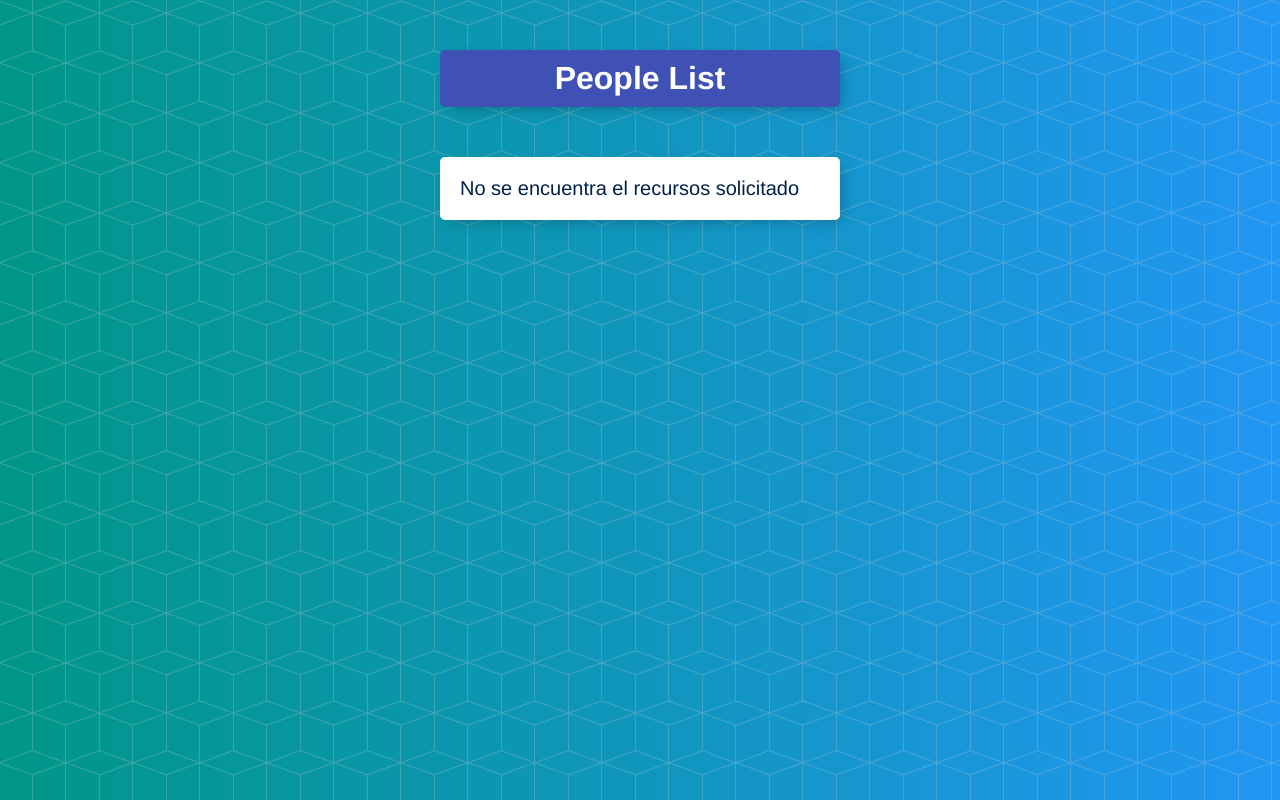
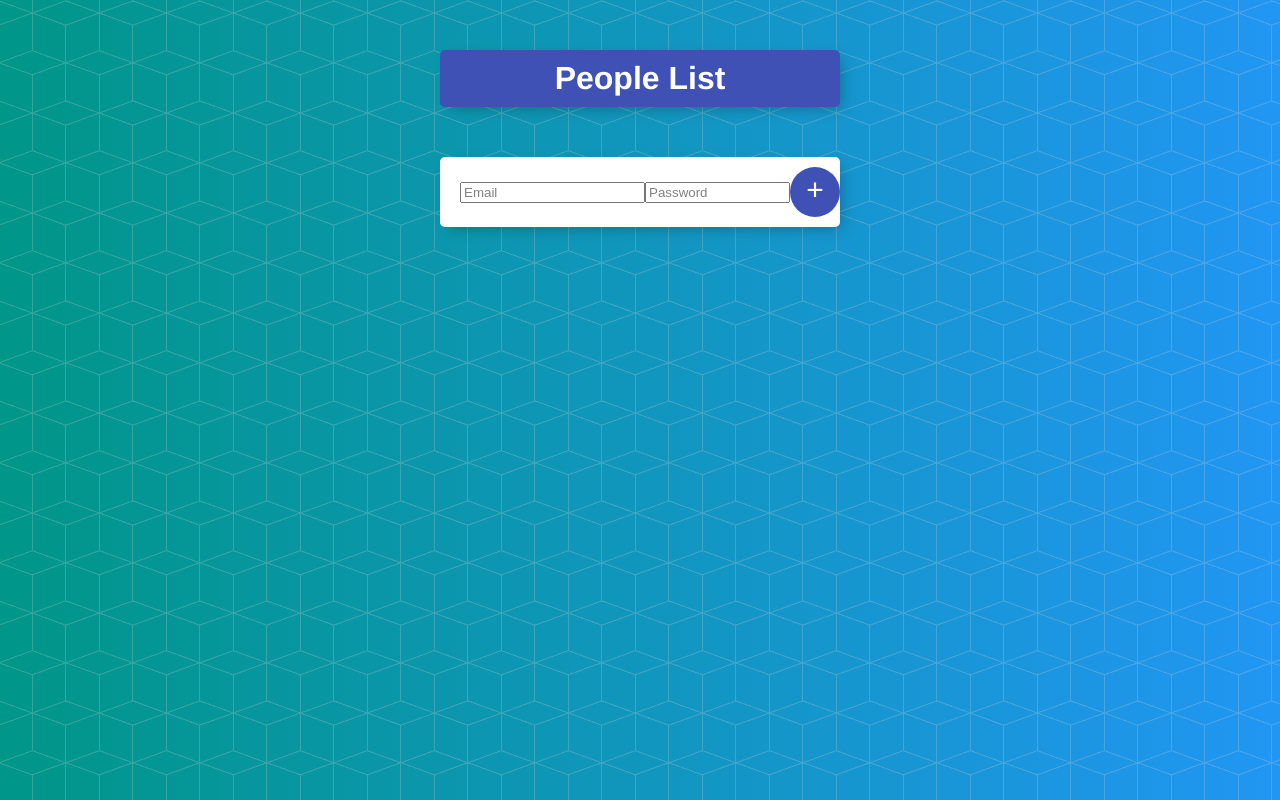
Before and after one commit to calvarezrodriguez/learningAngular, an Angular app: page /login in a window 1280 px wide. Shown: the top 800 px of the page. Built offline with nearby package versions, Linux system fonts and the light colour scheme.

Commit message:
Implementing auth component

```diff
--- a/src/app/app-routing.module.ts
+++ b/src/app/app-routing.module.ts
@@ -4,6 +4,7 @@
 import { PersonComponent } from './people/person/person.component';
 import { FormComponent } from './people/form/form.component';
 import { ErrorComponent } from './error/error.component';
+import { LoginComponent } from './login/login.component';
 
 const routes: Routes = [
   { path: '', component: PeopleComponent },
@@ -15,6 +16,7 @@
       { path: ':id', component: FormComponent },
     ],
   },
+  {path: 'login', component: LoginComponent},
   {path: '**', component: ErrorComponent}
 ];
 
--- a/src/app/app.module.ts
+++ b/src/app/app.module.ts
@@ -12,6 +12,7 @@
 import { ErrorComponent } from './error/error.component';
 import { DataService } from './data.services';
 import { HttpClientModule } from '@angular/common/http';
+import { LoginComponent } from './login/login.component';
 
 @NgModule({
   declarations: [
@@ -20,6 +21,7 @@
     FormComponent,
     PeopleComponent,
     ErrorComponent,
+    LoginComponent,
   ],
   imports: [BrowserModule, FormsModule, AppRoutingModule, HttpClientModule],
   providers: [LoggingService, PeopleService, DataService],
--- /dev/null
+++ b/src/app/login/login.component.html
@@ -0,0 +1,11 @@
+<div class="box">
+  <form class="item" #f="ngForm" (ngSubmit)="f.form.valid && login(f)">
+    <div>
+      <input type="email" name="email" placeholder="Email" ngModel required size="20">
+    </div>
+    <div>
+      <input type="password" name="password" placeholder="Password" ngModel required size="15">
+    </div>
+    <button type="submit" style="cursor: pointer;">+</button>
+  </form>
+</div>
--- /dev/null
+++ b/src/app/login/login.component.ts
@@ -0,0 +1,18 @@
+import { Component, OnInit } from '@angular/core';
+import { NgForm } from '@angular/forms';
+
+@Component({
+  selector: 'app-login',
+  templateUrl: './login.component.html',
+  styleUrls: ['./login.component.css'],
+})
+export class LoginComponent implements OnInit {
+  constructor() {}
+
+  ngOnInit(): void {}
+
+  login(form: NgForm) {
+    const email = form.value.email;
+    const password = form.value.password;
+  }
+}
```
Also changed, not shown: src/app/login/login.component.css (added).
